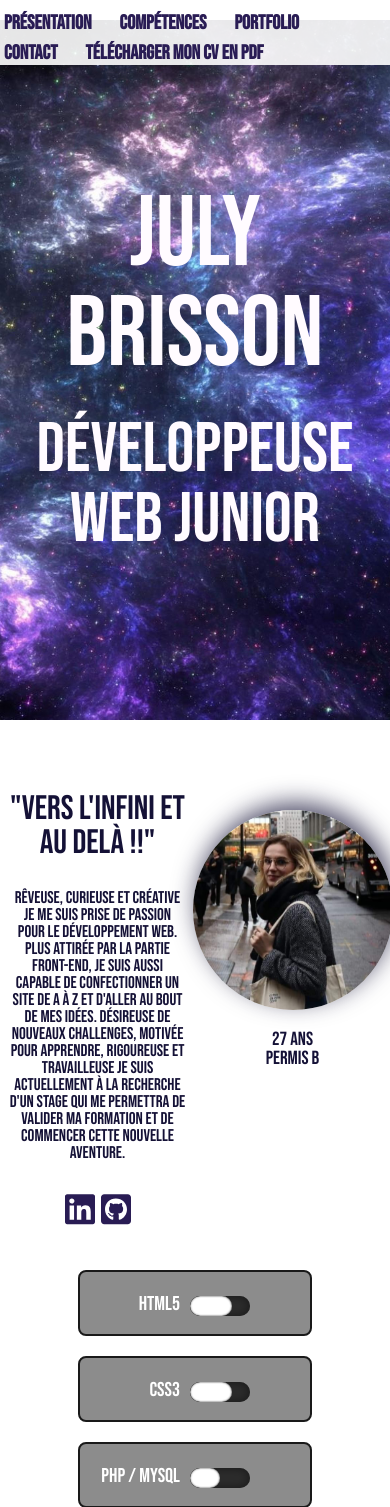
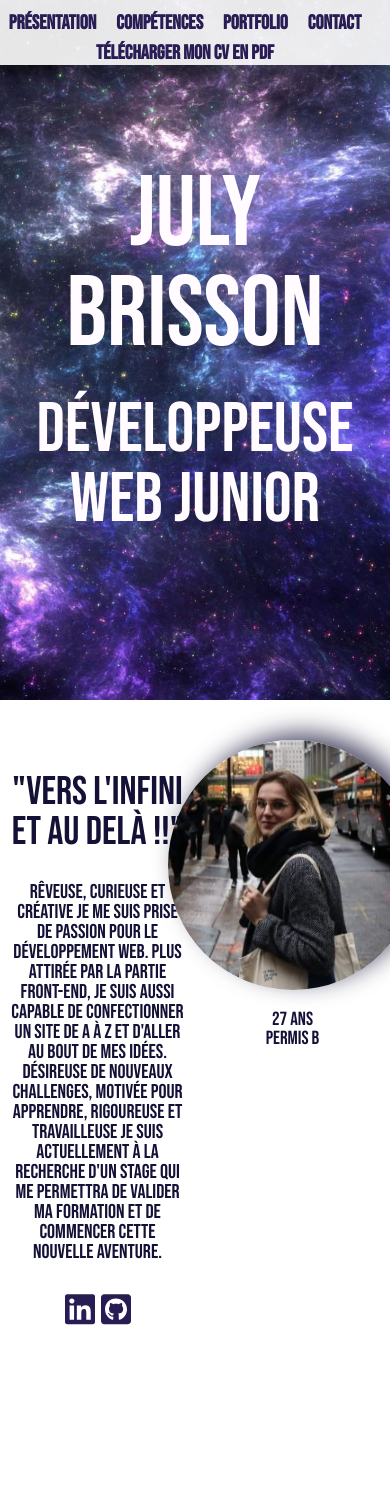
Before and after one commit to JulyBrn/CvEnLigne, a PHP site: page / in a window 390 px wide; the page is wider, and only the part inside the window is pictured. Shown: the top 1507 px of that part. Run offline with PHP 8.4, Linux system fonts and the light colour scheme; some libraries are stand-ins or nearby versions.

Commit message:
Responsive mobile 375 px

```diff
--- a/index.php
+++ b/index.php
@@ -5,8 +5,8 @@
     <meta name="viewport" content="width=device-width, initial-scale=1.0">
     <link href="https://fonts.googleapis.com/css?family=Bebas+Neue&display=swap" rel="stylesheet"/>
     <link rel="stylesheet" href="style.css"/>
-    <link rel="stylesheet" media="screen and (max-width: 780px)" href="mediaquery.css" />
-    <link rel="stylesheet" media="screen and (max-width: 375px)" href="mediaquery2.css" />
+    <link rel="stylesheet" media="screen and (max-width: 780px)" href="style780.css" />
+    <link rel="stylesheet" media="screen and (max-width: 375px)" href="style375.css" />
 
     <title>July Brisson/ Développeuse Web Junior </title>
 </head>
--- a/mediaquery2.css
+++ /dev/null
@@ -1,8 +0,0 @@
-@media all and (max-width: 375px)
-{
-    .generate-sections-container.enable-parallax
-    {
-        background-position: center top !important;
-    }
-
-}
--- a/style.css
+++ b/style.css
@@ -61,8 +61,6 @@ html
 {
     margin: 0;
 	font-size: 24px;
-	padding: 20px 0px 0px 0px;
-
 }
 
 .pimg1
@@ -106,6 +104,13 @@ html
 	align-items: center;
 }
 
+.menu-nav{
+	display: flex;
+	justify-content: center;
+	align-items: center;
+	flex-wrap: wrap;
+}
+
 .menu-nav li
 {
 	color:#291C54;
@@ -142,8 +147,7 @@ html
     font-family: 'Bebas Neue', cursive;
     text-align: center;
 	font-size: 20px;
-	padding-top: 30px;
-	padding-bottom: 30px;
+	padding: 30px 0 30px 0;
 }
 
 .text_about
@@ -173,7 +177,7 @@ html
 {
 	display: flex;
 	justify-content: center;
-	padding-top: 40px;
+
 }
 
 .about_text
@@ -189,6 +193,7 @@ html
 	flex-direction: column;
 	text-align: center;
 	width: 45%;
+	padding-top: 40px;
 }
 
 .skills
@@ -348,7 +353,7 @@ html
 
 .contact
 {
-	width: 70%;
+	width: 100%;
 	display: flex;
 	flex-direction: column;
 	justify-content: center;
```
Also changed, not shown: style375px.css (added, +100 -0 lines), style780px.css (renamed from mediaquery.css).
